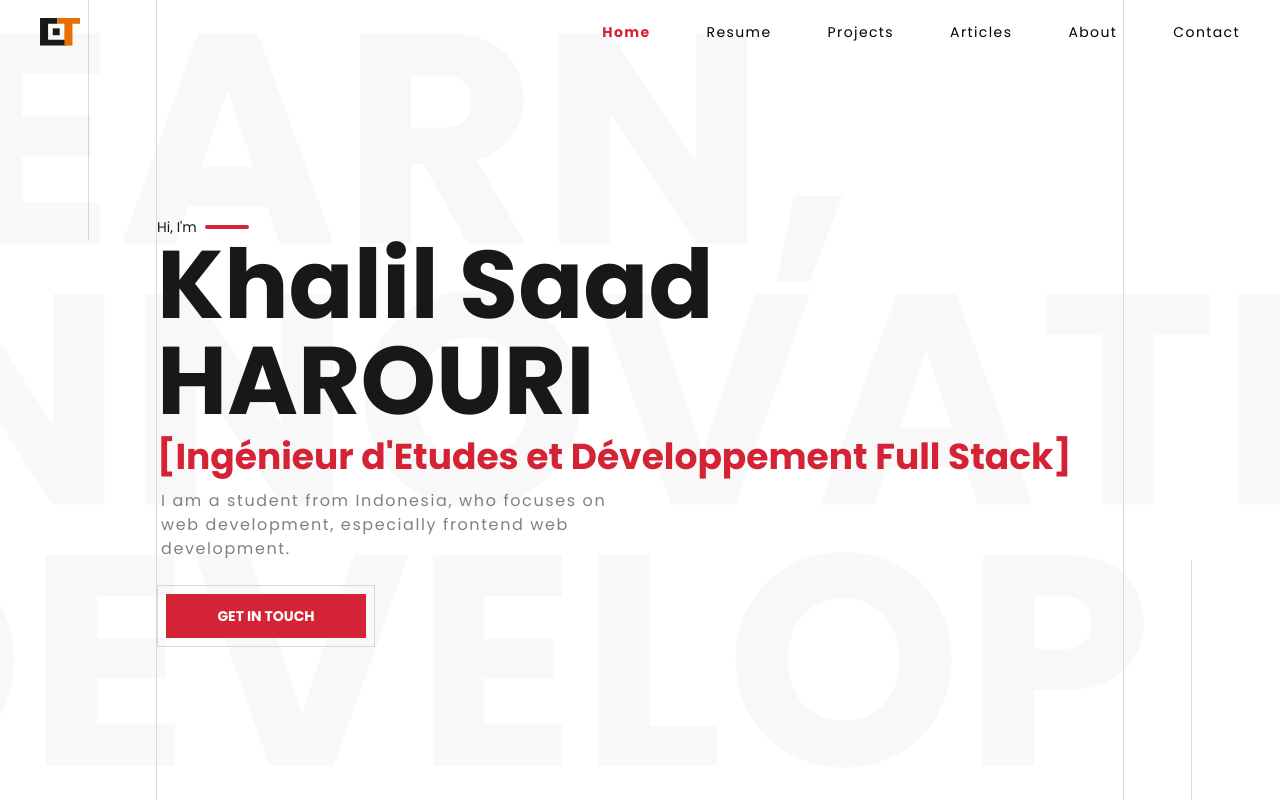
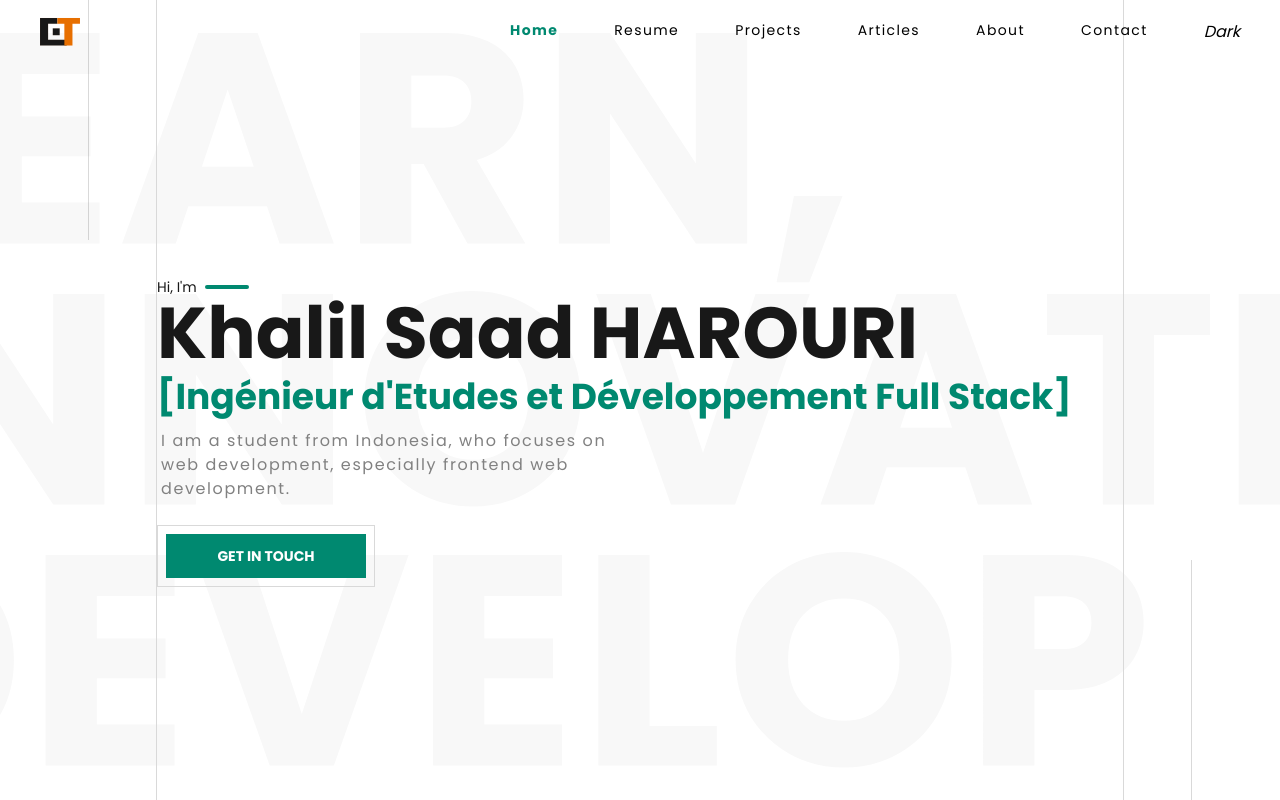
Before and after one commit to KhalilSaadH/Personal-protfolio, a Next.js app: page / in a window 1280 px wide. Shown: the top 800 px of the page. Built offline with nearby package versions, Linux system fonts and the light colour scheme; no server answers.

Commit message:
Implementing dark mode

```diff
--- a/components/atomics/AppHead.jsx
+++ b/components/atomics/AppHead.jsx
@@ -32,7 +32,7 @@ AppHead.propTypes = {
 };
 
 AppHead.defaultProps = {
-  title: 'Edwin Tantawi',
+  title: 'Khalil Saad HAROURI',
   description:
     'I am a student from Indonesia, who focuses on web development, especially frontend web development.',
   keyword: '',
--- a/components/molecules/AppHero.jsx
+++ b/components/molecules/AppHero.jsx
@@ -12,7 +12,7 @@ const AppHero = () => (
             <span>Hi, I&apos;m</span>
             <span className="block w-6 lg:w-11 h-1 bg-orange ml-2 rounded-lg" />
           </span>
-          <h1 className="text-5xl lg:text-8xl font-bold text-black">
+          <h1 className="text-5xl lg:text-7xl font-bold text-black">
             {DATA.name}
           </h1>
           <h2 className="text-xl lg:text-4xl font-bold text-orange mt-2">
--- a/components/molecules/AppNav.jsx
+++ b/components/molecules/AppNav.jsx
@@ -7,6 +7,7 @@ import AppToggle from '../atomics/AppToggle';
 
 const AppNav = () => {
   const [isActiveNav, setIsActiveNav] = useState(false);
+  const [profile, setProfile] = useState({});
   const [isActiveToggler, setIsActiveToggler] = useState(false);
   const { pathname } = useRouter();
 
@@ -33,9 +34,25 @@ const AppNav = () => {
     setIsActiveToggler((prev) => !prev);
     event.stopPropagation();
   };
-
+  function theme() {
+    if (localStorage.getItem('theme') === null) {
+      document.body.classList.add('dark');
+      localStorage.setItem('theme', 'dark');
+    } else {
+      document.body.classList.remove('dark');
+      localStorage.removeItem('theme');
+    }
+  }
   useEffect(() => {
     window.addEventListener('scroll', handleWindowScroll);
+    if (localStorage.getItem('theme') !== null) {
+      document.body.classList.add(localStorage.getItem('theme'));
+    } else {
+      if (profile.theme === 'dark') {
+        document.body.classList.add('dark');
+        localStorage.setItem('theme', 'dark');
+      }
+    }
 
     return () => {
       window.removeEventListener('scroll', handleWindowScroll);
@@ -89,6 +106,12 @@ const AppNav = () => {
             </Link>
           </li>
         ))}
+        <li>
+          <a className='theme' onClick={(e) => theme()}>
+            <i className='fas fa-adjust'>Dark</i>
+          </a>
+        </li>
+
       </ul>
 
       <div
--- a/components/templates/AppShell.jsx
+++ b/components/templates/AppShell.jsx
@@ -34,7 +34,7 @@ AppShell.propTypes = {
 };
 
 AppShell.defaultProps = {
-  title: 'Edwin Tantawi',
+  title: 'Khalil Saad HAROURI',
   description:
     'I am a student from Indonesia, who focuses on web development, especially frontend web development.',
   keyword: '',
--- a/data/user.json
+++ b/data/user.json
@@ -277,9 +277,9 @@
         "id": 7,
         "icon": "far fa-envelope",
         "name": "Gmail",
-        "username": "edwintantawi@gmail.com",
+        "username": "saadharouri@gmail.com",
         "category": "Email",
-        "url": "mailto:edwintantawi@gmail.com"
+        "url": "mailto:saadharouri@gmail.com"
       },
       {
         "id": 8,
--- a/pages/about.jsx
+++ b/pages/about.jsx
@@ -5,7 +5,7 @@ import AppSection from '../components/molecules/AppSection';
 
 const About = () => (
   <AppShell
-    title={`Edwin Tantawi | ${USER.about.title}`}
+    title={`Khalil Saad HAROURI | ${USER.about.title}`}
     description={USER.about.description}
     keyword="about me, about, me, history"
   >
--- a/pages/contact.jsx
+++ b/pages/contact.jsx
@@ -5,7 +5,7 @@ import AppHeader from '../components/organisms/AppHeader';
 
 const Contact = () => (
     <AppShell
-      title={`Edwin Tantawi | ${USER.contact.title}`}
+      title={`Khalil Saad HAROURI | ${USER.contact.title}`}
       description={USER.contact.description}
       keyword="contact me, contact, social media"
       cta={false}
--- a/pages/projects.jsx
+++ b/pages/projects.jsx
@@ -6,7 +6,7 @@ import AppProject from '../components/atomics/AppProject';
 
 const Project = () => (
     <AppShell
-      title={`Edwin Tantawi | ${USER.project.title}`}
+      title={`Khalil Saad HAROURI | ${USER.project.title}`}
       description={USER.project.desctiption}
       keyword="project, projects, portfolio project, web development project, skill"
     >
--- a/pages/resume.jsx
+++ b/pages/resume.jsx
@@ -6,7 +6,7 @@ import AppShell from '../components/templates/AppShell';
 
 const Resume = () => (
   <AppShell
-    title={`Edwin Tantawi | ${USER.resume.title}`}
+    title={`Khalil Saad HAROURI | ${USER.resume.title}`}
     description={USER.resume.description}
     keyword="resume, education, course, skill"
   >
--- a/styles/globals.css
+++ b/styles/globals.css
@@ -10,3 +10,16 @@
   content: '';
   @apply hidden xl:block absolute bottom-0 -right-10 w-px h-60 bg-light-gray;
 }
+.theme {
+
+  display: flex;
+  align-items: center;
+  justify-content: center;
+  transition: var(--animate) all;
+  cursor: pointer;
+  border-left: 2px solid var(--c-light);
+}
+.theme:hover {
+  color: var(--c-dark);
+  background-color: var(--c-light);
+}
--- a/tailwind.config.js
+++ b/tailwind.config.js
@@ -11,7 +11,7 @@ module.exports = {
       gray: '#818181',
       'light-gray': '#D9D9D9',
       black: '#181818',
-      orange: '#D42334',
+      orange: '#008970',
       white: '#FFFFFF',
       transparent: 'transparent',
     },
```
